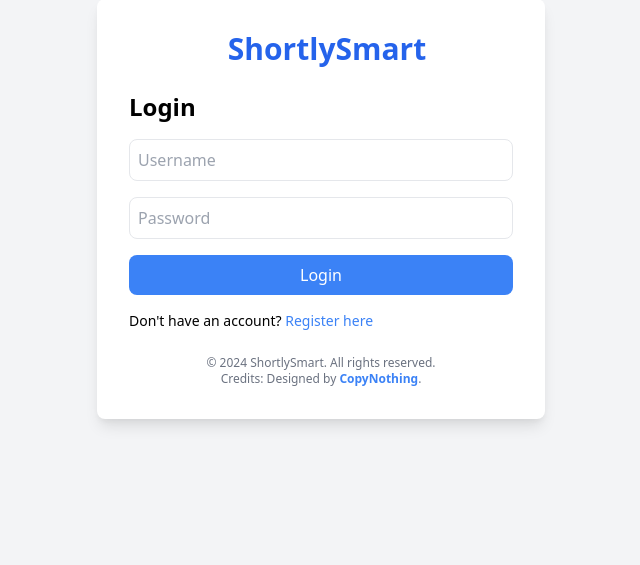
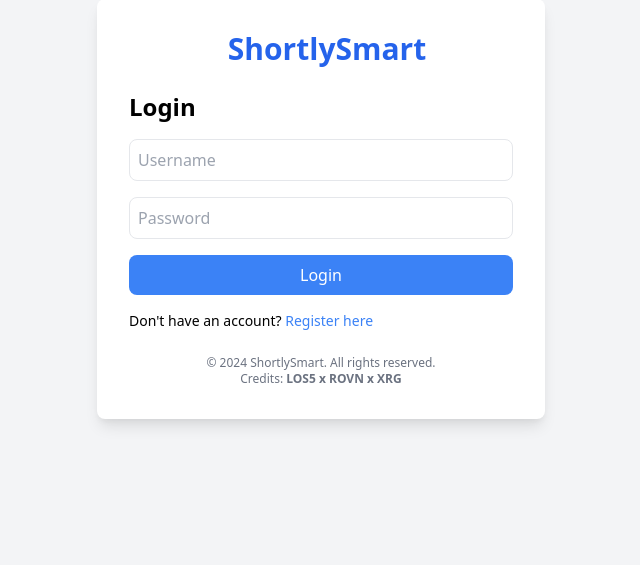
Before and after one commit to Xrg360/SimpleShort, a Flask app: page /login in a window 1280 px wide. Shown: the part 191-756 px from the top of the page, without its empty margins (319-959 px from the left). Run offline with Flask 3, Linux system fonts and the light colour scheme.

Commit message:
Update login.html

```diff
--- a/templates/login.html
+++ b/templates/login.html
@@ -25,7 +25,7 @@
         <!-- Footer Section -->
         <footer class="mt-6 text-center text-gray-500 text-xs">
             © 2024 ShortlySmart. All rights reserved. <br>
-            Credits: Designed by <span class="text-blue-500 font-semibold">CopyNothing</span>.
+            Credits: <strong><a href="https://lifeofsankar.me">LOS5</a> x <a href="https://rovn.me">ROVN</a> x <a href="https://xrg.systems">XRG</a></strong>
         </footer>
     </div>
 </body>
```
